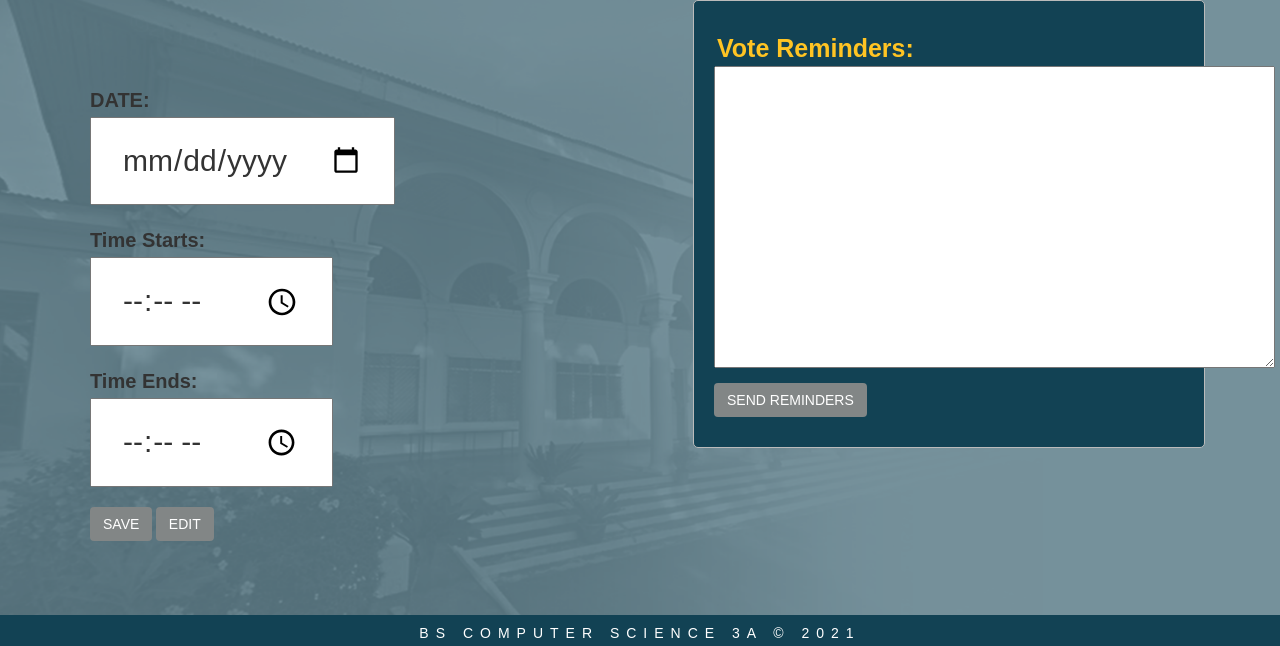
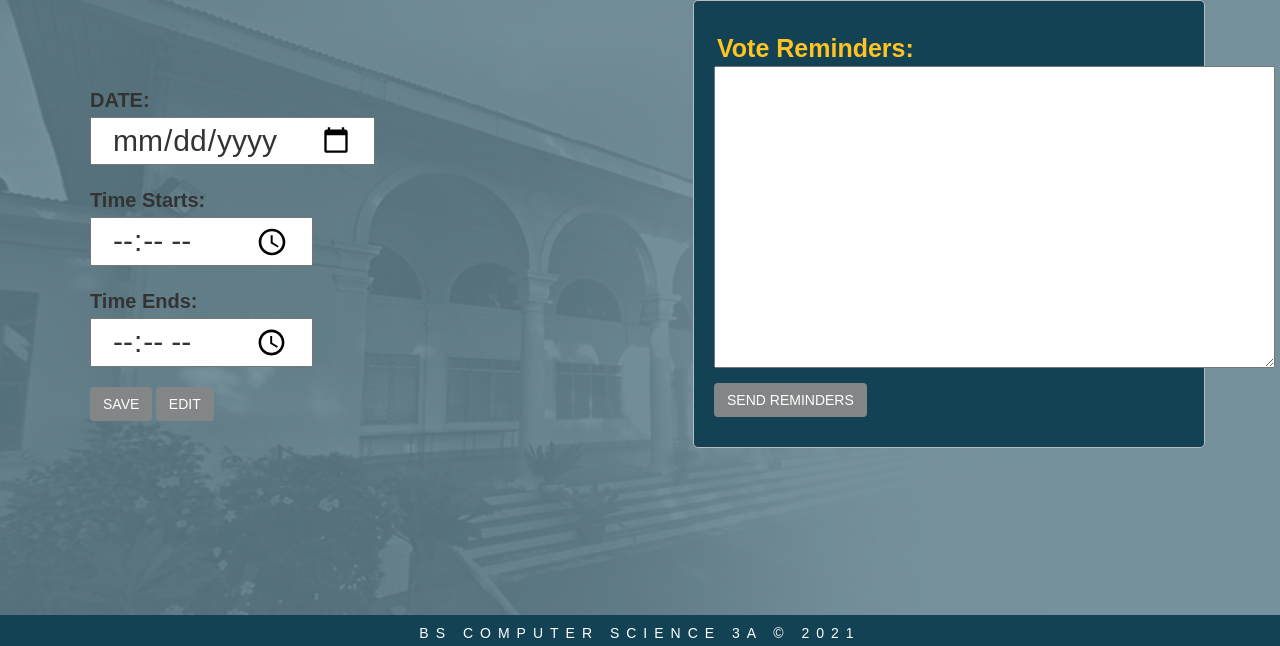
Before and after one commit to BSCS-3A/Admin-Management, a PHP site: page /html/electionConfig.html in a window 1280 px wide. Shown: the part 154-800 px from the top of the page. Run offline with PHP 8.4, Linux system fonts and the light colour scheme; some libraries are stand-ins or nearby versions; some web fonts are replaced.

Commit message:
Update electionConfig.css

```diff
--- a/assets/css/electionConfig.css
+++ b/assets/css/electionConfig.css
@@ -37,7 +37,7 @@ form {
   font-family: 'PT Sans', sans-serif;
   font-size: 3rem;
   display: block;
-  padding: 2rem 3rem;
+  padding: 0rem 2rem;
 }
 
 .input-group {
```
